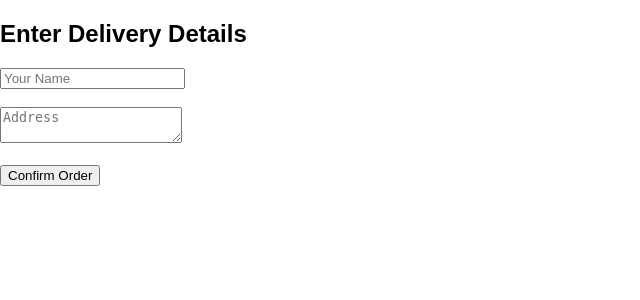
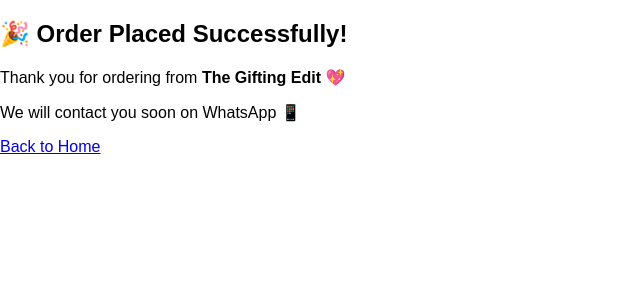
Before and after one commit to zeenatshaikhzs26-cell/gift-website, a Flask app: page /order in a window 1280 px wide. Shown: the top 300 px of the page, without its empty margins (0-640 px from the left). Run offline with Flask 3, Linux system fonts and the light colour scheme.

Commit message:
Update order confirmation message and styling
Updated the order confirmation page to reflect successful order placement with a new title and additional messaging.

```diff
--- a/templates/order.html
+++ b/templates/order.html
@@ -1,23 +1,23 @@
 <!DOCTYPE html>
 <html>
 <head>
-    <title>Order</title>
-    <link rel="stylesheet" href="/static/style.css">
+    <title>Order Confirmed</title>
+    <link rel="stylesheet" href="{{ url_for('static', filename='style.css') }}">
 </head>
+
 <body>
 
-{% if success %}
-    <h2>✅ Order Placed Successfully!</h2>
-    <p>Thank you {{ customer }}!</p>
-{% else %}
-    <h2>Enter Delivery Details</h2>
+<div class="order-box">
 
-    <form method="POST">
-        <input type="text" name="customer" placeholder="Your Name" required><br><br>
-        <textarea name="address" placeholder="Address" required></textarea><br><br>
-        <button type="submit">Confirm Order</button>
-    </form>
-{% endif %}
+    <h2>🎉 Order Placed Successfully!</h2>
+
+    <p>Thank you for ordering from <b>The Gifting Edit</b> 💖</p>
+
+    <p>We will contact you soon on WhatsApp 📱</p>
+
+    <a href="/" class="btn">Back to Home</a>
+
+</div>
 
 </body>
 </html>
```
